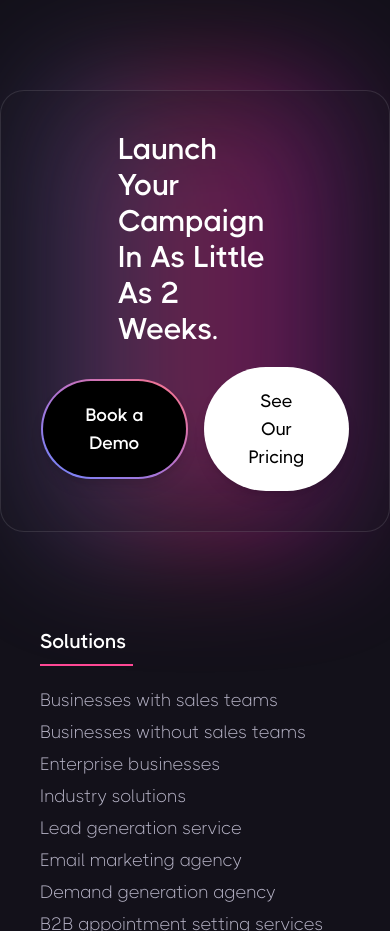
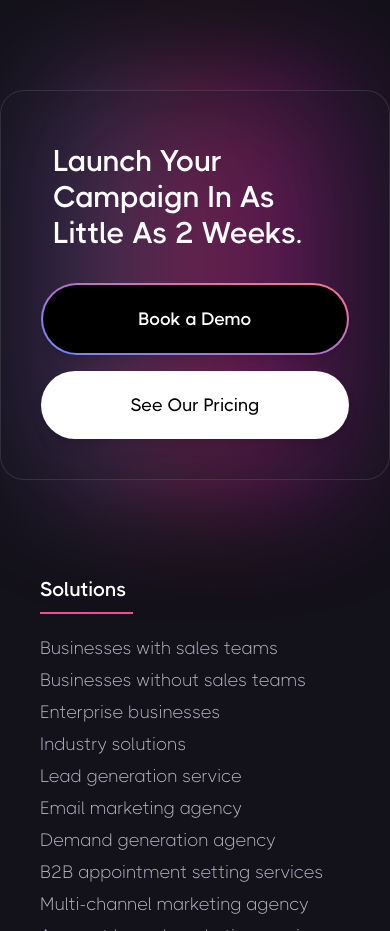
Before and after one commit to ArnabTo/prospectiv-io, a Next.js app: page / in a window 390 px wide. Shown: the part 8520-9451 px from the top of the page. Built offline with nearby package versions, Linux system fonts and the light colour scheme.

Commit message:
Update Campaign.tsx

```diff
--- a/src/components/campaign/Campaign.tsx
+++ b/src/components/campaign/Campaign.tsx
@@ -8,10 +8,10 @@ const Campaign = () => {
     <div className="absolute max-w-[70%] mx-auto inset-0 bg-gradient-to-r from-[#6f86ff] via-[#fe316f] to-[#d220ff] opacity-50 blur-3xl z-[-1] rounded-3xl"></div>
 
     <div className="lg:max-w-[70%] mx-auto bg-card flex flex-col lg:flex-row items-center gap-5 p-10 rounded-3xl relative z-10 border border-borderColor">
-        <div className="max-w-[50%]">
+        <div className="p-3 lg:max-w-[50%]">
             <h2 className="text-3xl font-bold">Launch Your Campaign In As Little As 2 Weeks.</h2>
         </div>
-        <div className="w-full flex justify-center items-center gap-4">
+        <div className="w-full flex flex-col lg:flex-row justify-center items-center gap-4">
             <div className="w-full flex rounded-full mx-auto bg-gradient-to-tr from-[#6f86ff] via-[#b372ce] to-[#ff7586] p-[2px] shadow-lg duration-300 transform group-hover:scale-105">
                 <Link href="" className="flex-1 font-bold text-lg bg-black px-10 text-center py-5 rounded-full hover:scale-95 transition-all duration-300">
                     Book a Demo
```
